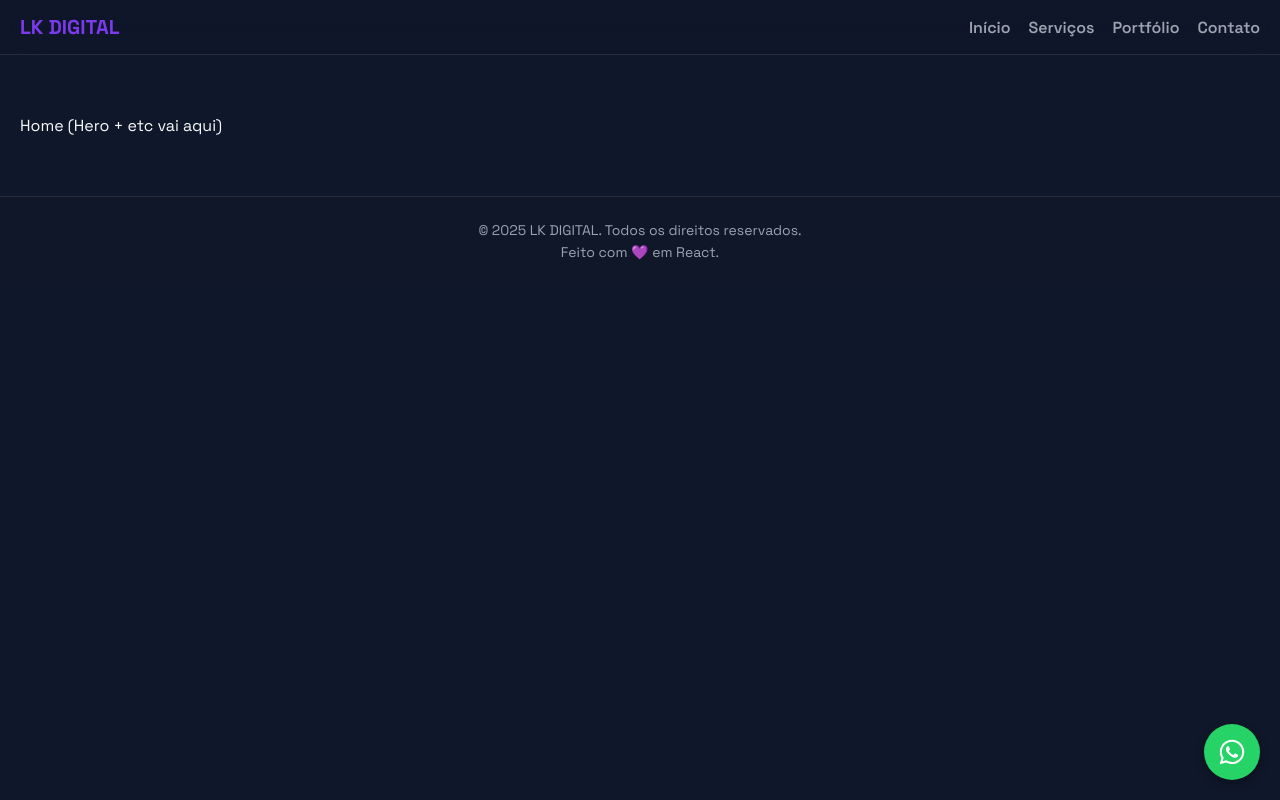
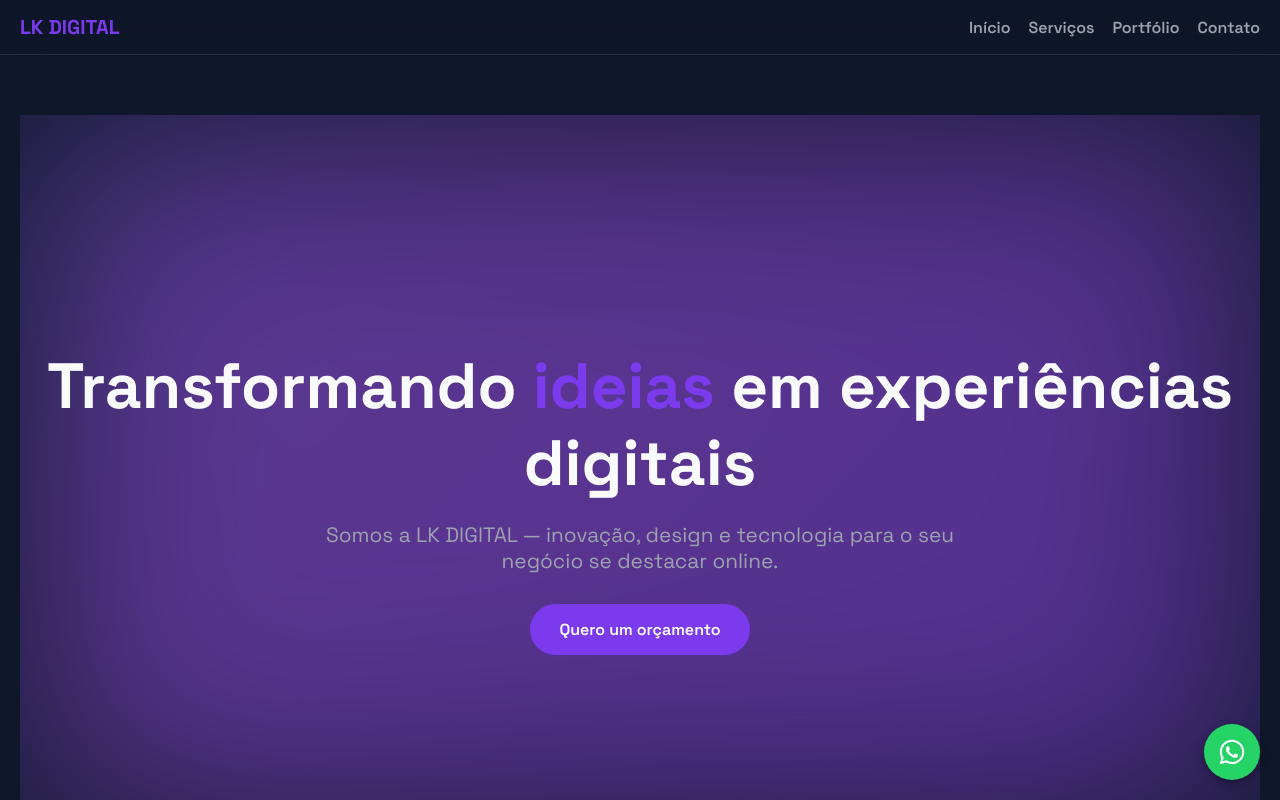
Before and after one commit to vLecaBR/CliqZ, a React (Vite) app: page / in a window 1280 px wide. Shown: the top 800 px of the page. Built offline with nearby package versions, Linux system fonts and the light colour scheme.

Commit message:
home com hero!

```diff
--- a/src/pages/Home/Home.jsx
+++ b/src/pages/Home/Home.jsx
@@ -1,3 +1,10 @@
+import Hero from "../../components/Hero/Hero.jsx";
+
+
 export default function Home() {
-  return <div style={{ padding: "60px 20px" }}>Home (Hero + etc vai aqui)</div>;
+  return (
+    <div style={{ padding: "60px 20px" }}>
+      <Hero />
+    </div>
+  );
 }
```
